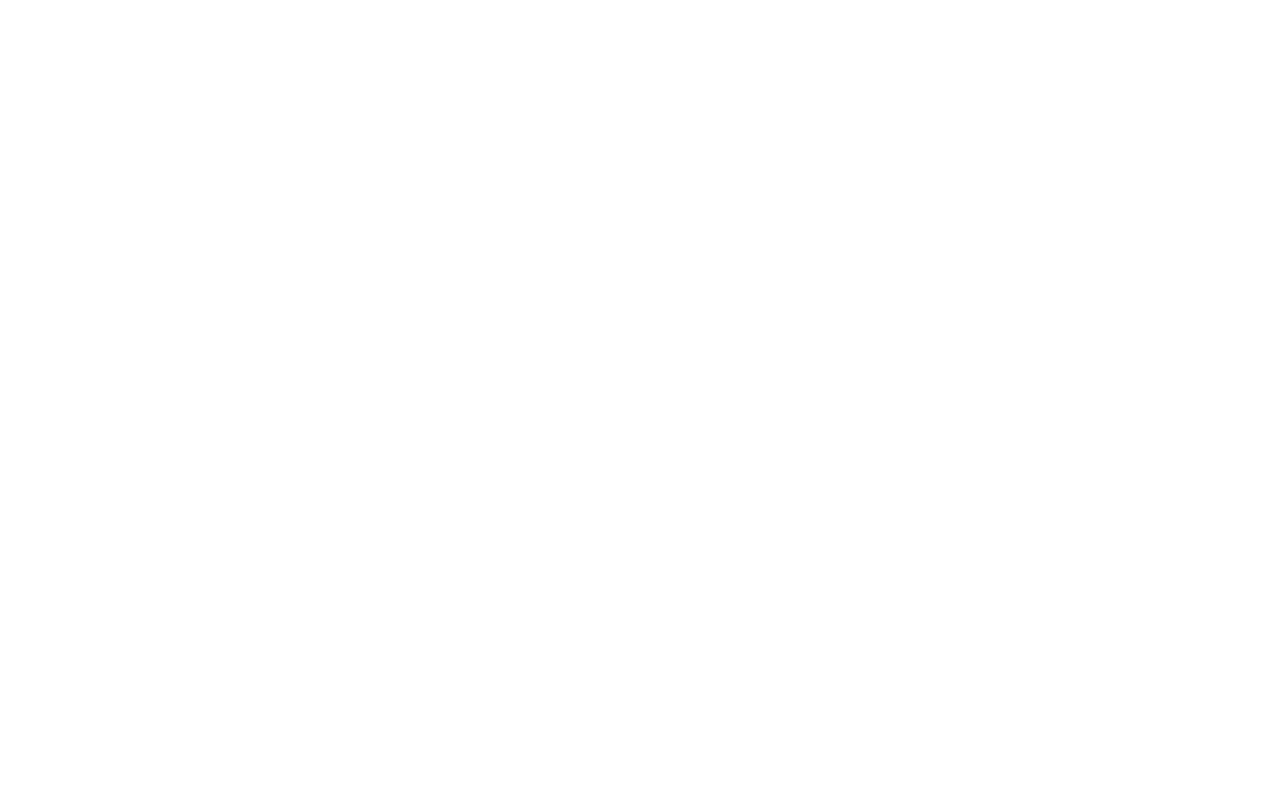
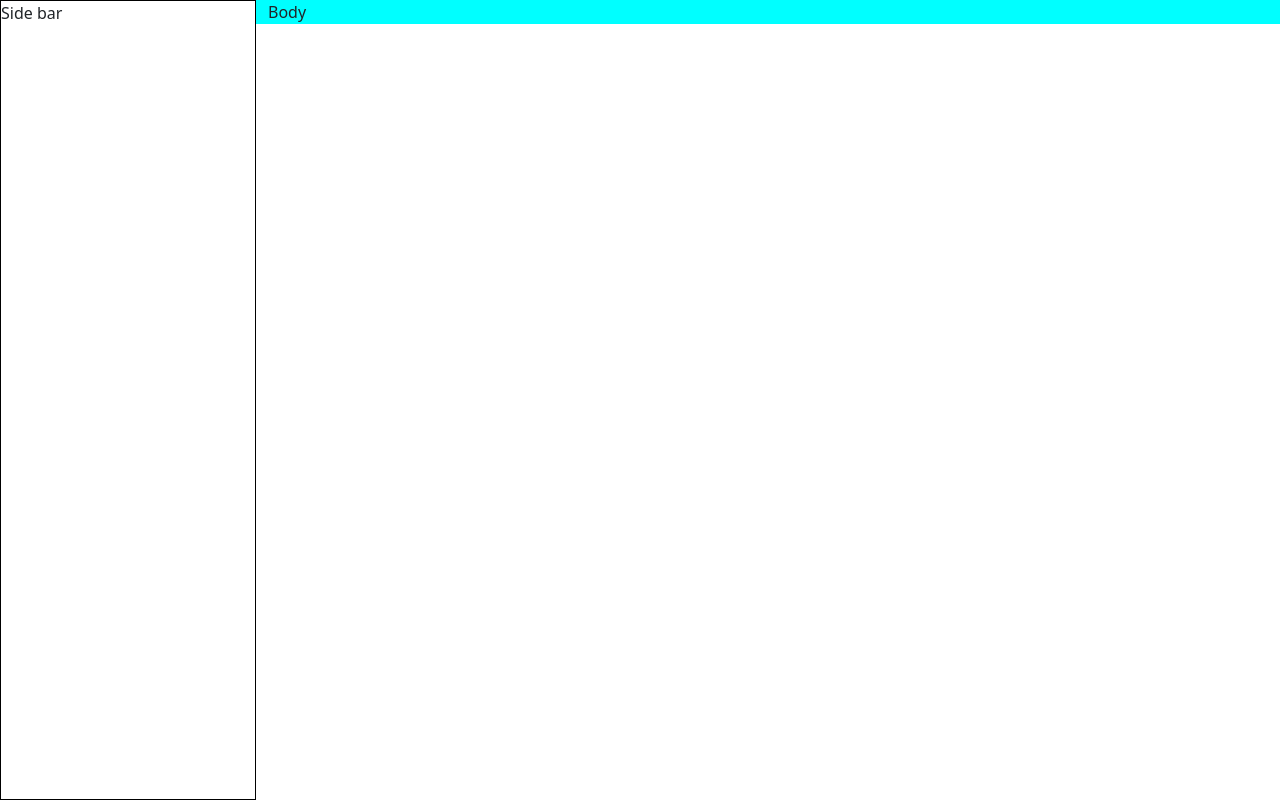
Before and after one commit to eddie-thomas/FinancialReact, a React (Create React App) app: page / in a window 1280 px wide. Built offline with nearby package versions, Linux system fonts and the light colour scheme.

Commit message:
Added some minor CSS - SPent way too long on this

```diff
--- a/package.json
+++ b/package.json
@@ -10,7 +10,9 @@
     "@types/node": "^16.18.3",
     "@types/react": "^18.0.25",
     "@types/react-dom": "^18.0.8",
+    "bootstrap": "^5.2.2",
     "react": "^18.2.0",
+    "react-bootstrap": "^2.6.0",
     "react-dom": "^18.2.0",
     "react-scripts": "5.0.1",
     "typescript": "^4.8.4",
--- a/src/App.css
+++ b/src/App.css
@@ -1,3 +1,23 @@
+@media only screen and (max-width: 577px) {
+  .main {
+    background-color: aqua;
+  }
+}
+
+@media only screen and (min-width: 576px) {
+  .main {
+    margin-left: 20vw;
+    background-color: aqua;
+  }
+}
+
 .App {
   text-align: center;
 }
+
+.side-bar {
+  position: fixed;
+  height: 100vh;
+  width: 20vw;
+  border: 1px solid black;
+}
--- a/src/App.tsx
+++ b/src/App.tsx
@@ -1,7 +1,16 @@
 import "./App.css";
+import "bootstrap/dist/css/bootstrap.min.css";
+import MainPage from "./pages/MainPage";
+import Sidebar from "./components/Sidebar";
 
-function App() {
-  return <div className="App"></div>;
+export default function App() {
+  return (
+    // Context & ThemeProvider
+    <>
+      <Sidebar />
+      <div className="main">
+        <MainPage />
+      </div>
+    </>
+  );
 }
-
-export default App;
--- /dev/null
+++ b/src/components/Sidebar.tsx
@@ -0,0 +1,3 @@
+export default function Sidebar() {
+  return <div className="d-none d-sm-block side-bar">Side bar</div>;
+}
--- /dev/null
+++ b/src/pages/MainPage.tsx
@@ -0,0 +1,9 @@
+import { Container } from "react-bootstrap";
+
+export default function MainPage() {
+  return (
+    <Container className="main-page-container" fluid>
+      Body
+    </Container>
+  );
+}
```
Also changed, not shown: 1 other file (tests, documents, lock files or other folders).
